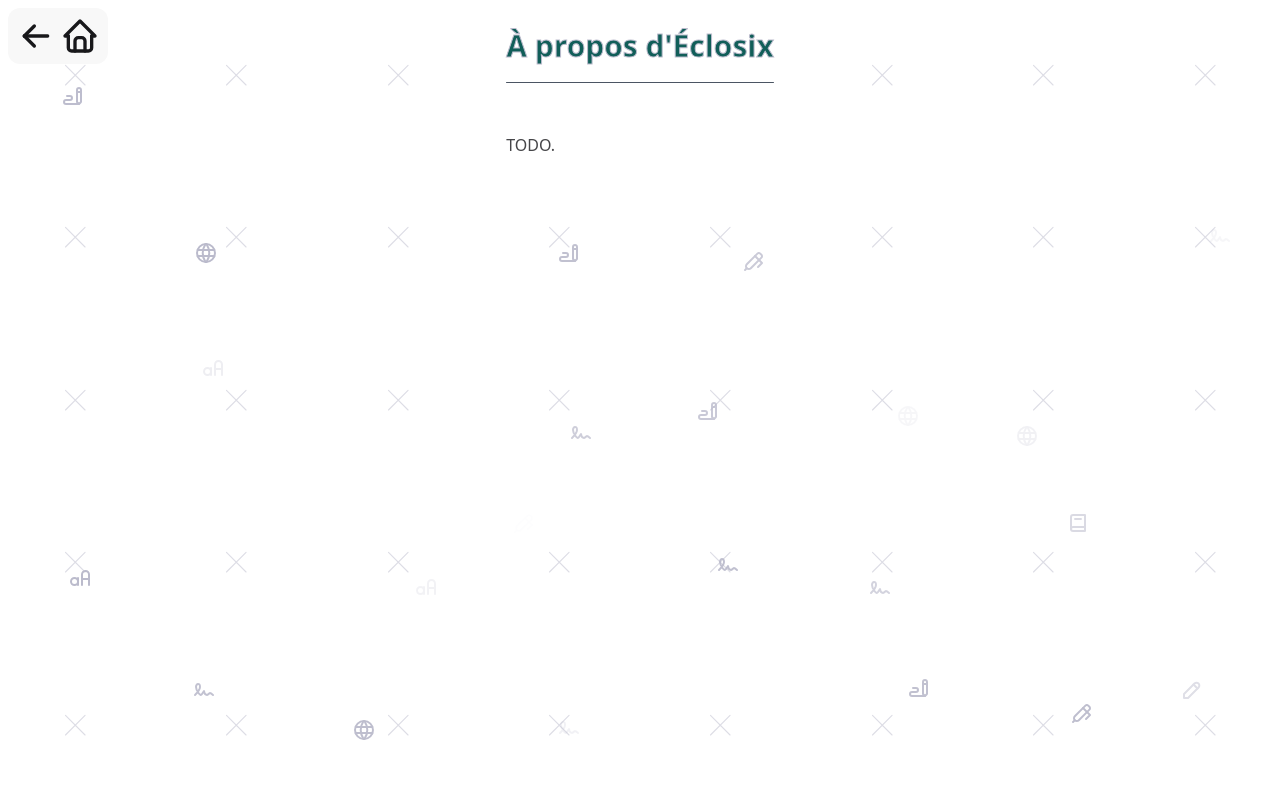
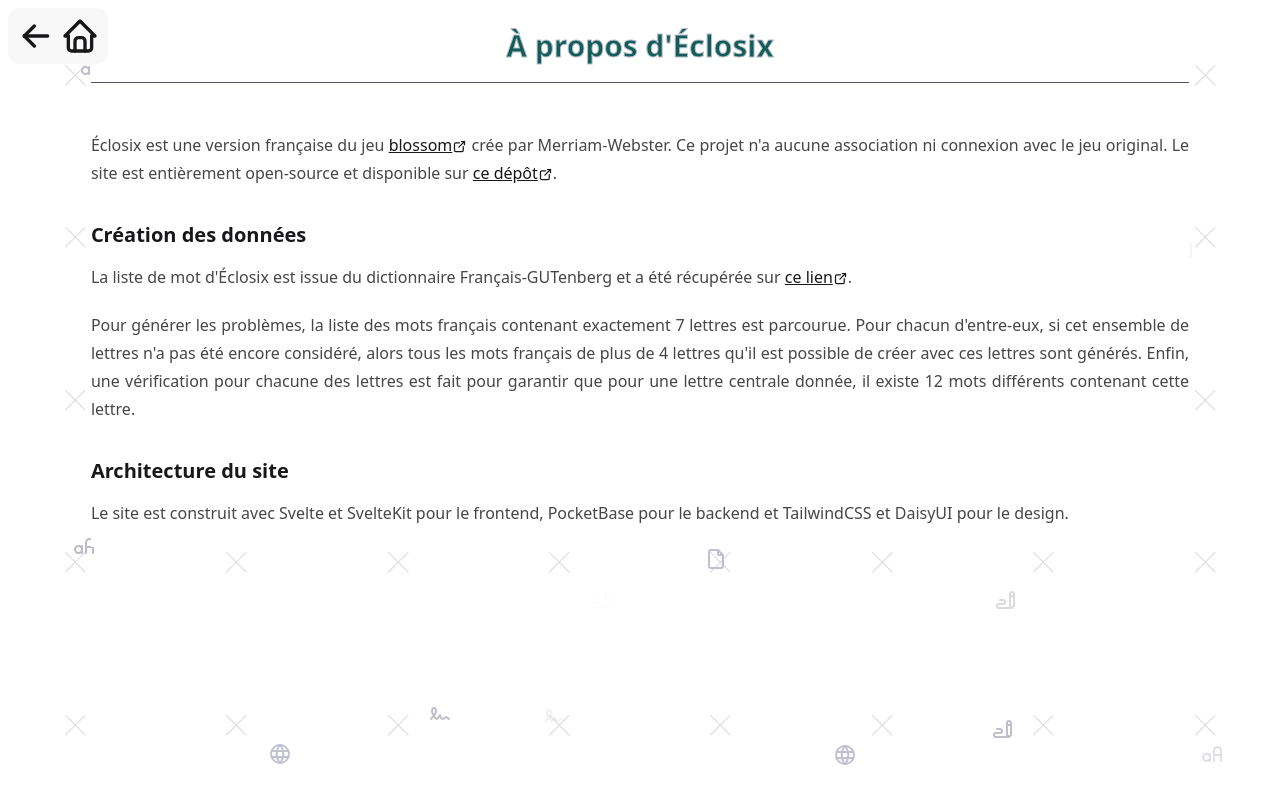
Before and after one commit to TheEaterr/eclosix, a SvelteKit app in the folder front/: page /about in a window 1280 px wide. Built offline with nearby package versions, Linux system fonts and the light colour scheme.

Commit message:
feat: write about page

```diff
--- a/front/src/lib/components/game/GamePage.svelte
+++ b/front/src/lib/components/game/GamePage.svelte
@@ -18,7 +18,7 @@
 </script>
 
 {#if problem}
-	<Header {reset} showHowToPlay={true}/>
+	<Header {reset} showHowToPlay={true} />
 	<Game {problem} {isDaily} />
 {:else}
 	<div class="flex h-screen w-screen items-center justify-center">
--- a/front/src/lib/components/header/HowToPlay.svelte
+++ b/front/src/lib/components/header/HowToPlay.svelte
@@ -36,6 +36,7 @@
 				le mot. Enfin, 7 points supplémentaires sont accordés si le mot utilise toutes les lettres.
 			</p>
 			<p class="mb-2 py-2">Il existe au moins un mot utilisant toutes les lettres par problème.</p>
+			<p class="mb-2 py-2">Un nouveau puzzle est généré chaque jour.</p>
 			<hr class="bg-neutral h-[1px] rounded" />
 			<div class="modal-action">
 				<a
--- a/front/src/routes/about/+page.svelte
+++ b/front/src/routes/about/+page.svelte
@@ -1,5 +1,6 @@
 <script lang="ts">
 	import Header from '$lib/components/header/Header.svelte';
+	import { IconExternalLink } from '@tabler/icons-svelte';
 </script>
 
 <svelte:head>
@@ -17,7 +18,44 @@
 		<h3 class="small-title text-primary text-3xl font-bold">À propos d'Éclosix</h3>
 		<hr class="bg-neutral h-[1px] rounded" />
 		<div class="text-justify">
-			<p>TODO.</p>
+			<p>
+				Éclosix est une version française du jeu <a
+					href="https://www.merriam-webster.com/games/blossom-word-game"
+					target="_blank"
+					rel="noopener"
+					class="link">blossom<IconExternalLink class="inline" size={15} /></a
+				>
+				crée par Merriam-Webster. Ce projet n'a aucune association ni connexion avec le jeu
+				original. Le site est entièrement open-source et disponible sur
+				<a
+					href="https://github.com/TheEaterr/taxonomicle"
+					target="_blank"
+					rel="noopener"
+					class="link">ce dépôt<IconExternalLink class="inline" size={15} /></a
+				>.
+			</p>
+			<h3>Création des données</h3>
+			<p>
+				La liste de mot d'Éclosix est issue du dictionnaire Français-GUTenberg et a été récupérée
+				sur <a
+					href="https://github.com/chrplr/openlexicon/blob/master/datasets-info/Liste-de-mots-francais-Gutenberg/README-liste-francais-Gutenberg.md"
+					target="_blank"
+					rel="noopener"
+					class="link">ce lien<IconExternalLink class="inline" size={15} /></a
+				>.
+			</p>
+			<p>
+				Pour générer les problèmes, la liste des mots français contenant exactement 7 lettres est
+				parcourue. Pour chacun d'entre-eux, si cet ensemble de lettres n'a pas été encore considéré,
+				alors tous les mots français de plus de 4 lettres qu'il est possible de créer avec ces
+				lettres sont générés. Enfin, une vérification pour chacune des lettres est fait pour
+				garantir que pour une lettre centrale donnée, il existe 12 mots différents contenant cette lettre.
+			</p>
+			<h3>Architecture du site</h3>
+			<p>
+				Le site est construit avec Svelte et SvelteKit pour le frontend, PocketBase pour le backend
+				et TailwindCSS et DaisyUI pour le design.
+			</p>
 		</div>
 	</article>
 </div>
```
